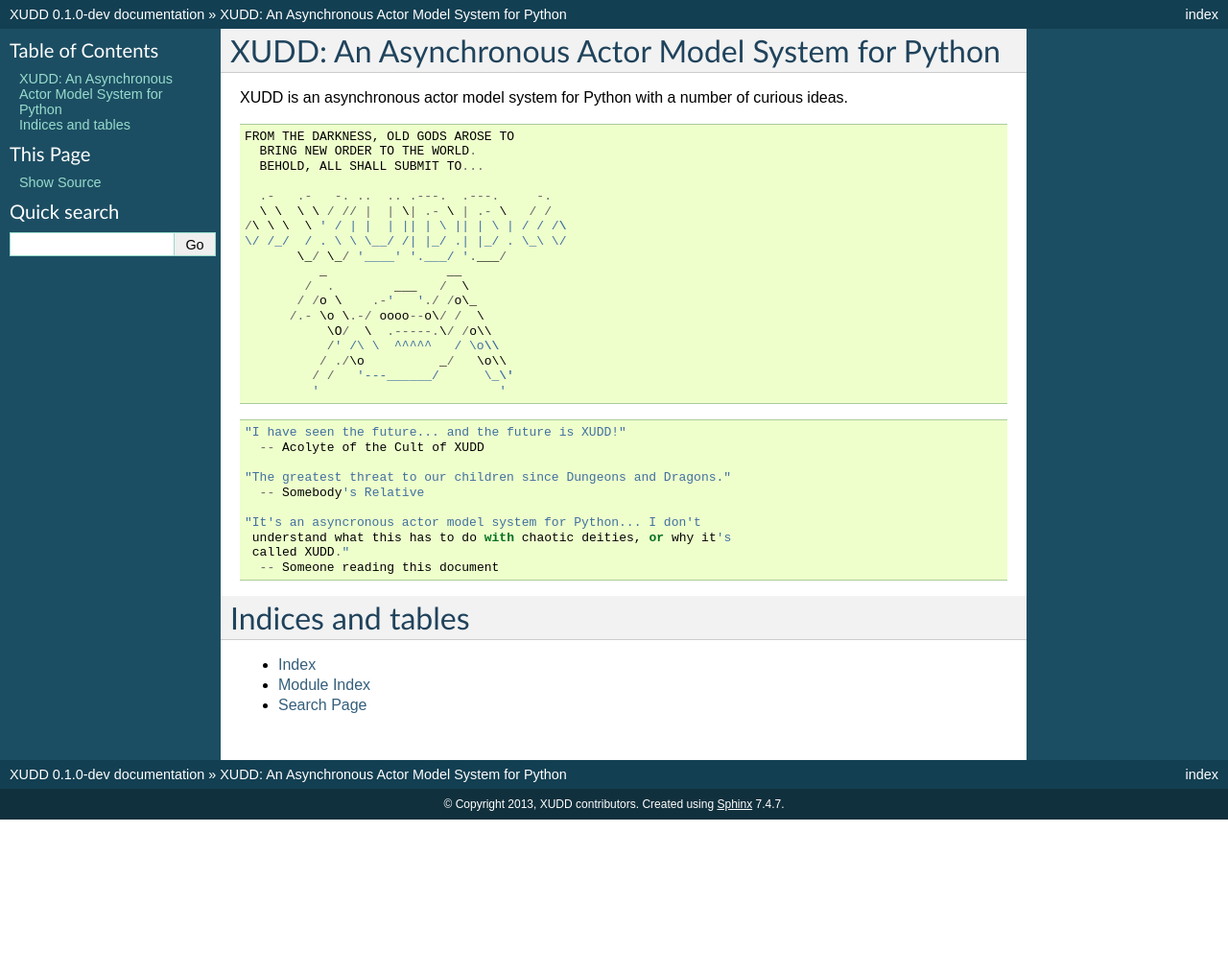
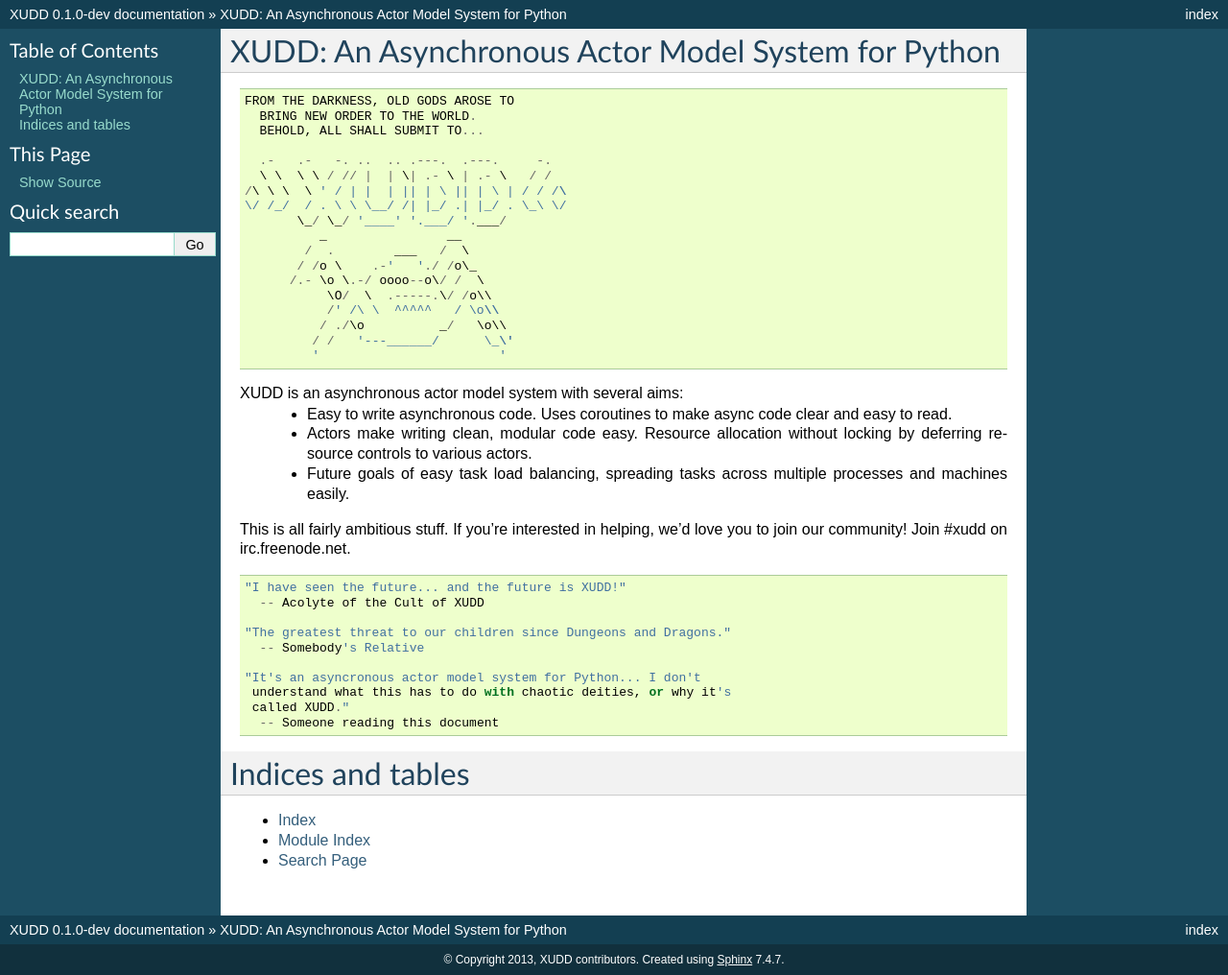
Before and after one commit to xudd/xudd, a Sphinx documentation site: the page built from docs/source/index.rst, in a window 1280 px wide. Shown: the whole page at 96% size. Built offline with Sphinx 7.4.7, drawn with Linux system fonts in a browser that asks for light colours; before the commit the page ends 900 px from its top, so only the background shows below that.

Commit message:
Better describe our goals in the docs.

```diff
--- a/docs/source/index.rst
+++ b/docs/source/index.rst
@@ -5,9 +5,6 @@
 
 XUDD: An Asynchronous Actor Model System for Python
 ===================================================
-
-XUDD is an asynchronous actor model system for Python with a number of
-curious ideas.
 
 ::
 
@@ -29,6 +26,17 @@
             / ./\o          _/   \o\\
            / /   '---______/      \_\'
            '                        '
+
+XUDD is an asynchronous actor model system with several aims:
+ - Easy to write asynchronous code.  Uses coroutines to make async
+   code clear and easy to read.
+ - Actors make writing clean, modular code easy.  Resource allocation
+   without locking by deferring resource controls to various actors.
+ - Future goals of easy task load balancing, spreading tasks across
+   multiple processes and machines easily.
+
+This is all fairly ambitious stuff.  If you're interested in helping,
+we'd love you to join our community!  Join #xudd on irc.freenode.net.
 
 ::
 
```
